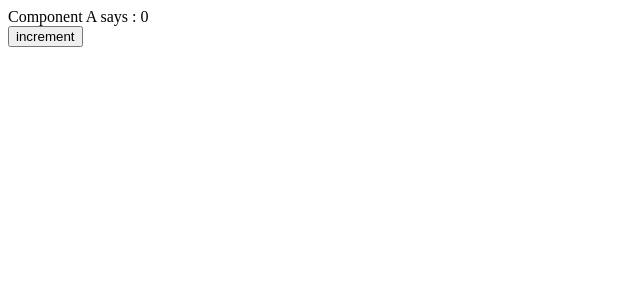
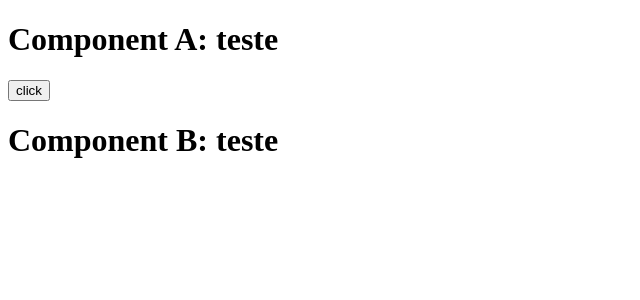
Before and after one commit to eltonleao/ignite-timer, a React (Vite) app: page / in a window 1280 px wide. Shown: the top 300 px of the page, without its empty margins (0-640 px from the left). Built offline with nearby package versions, Linux system fonts and the light colour scheme.

Commit message:
Refactor component and context names

```diff
--- a/src/Home.tsx
+++ b/src/Home.tsx
@@ -1,35 +1,43 @@
-import { useState, createContext, useContext } from "react";
+import { createContext, useContext, useState } from "react";
 
-interface TestType {
-  test: number;
-  setTest: (value: number) => void;
+interface HomeContextData {
+  teste: string;
+  setTeste: (teste: string) => void;
 }
 
-const TestContext = createContext({} as TestType);
+const HomeContext = createContext({} as HomeContextData);
 
 function ComponentA() {
-  const { test, setTest } = useContext(TestContext);
-  return <div onClick={() => setTest(test * 2)}>Component A says : {test}</div>;
-}
-
-function handleIncrement(value: number, callback: (value: number) => void) {
-  callback(value + 1);
+  const { teste, setTeste } = useContext(HomeContext);
+  return (
+    <div>
+      <h1>Component A: {teste}</h1>
+      <button
+        onClick={() => {
+          setTeste("kajdshksajd");
+        }}
+      >
+        click
+      </button>
+    </div>
+  );
 }
 
 function ComponentB() {
-  const { test, setTest } = useContext(TestContext);
+  const { teste } = useContext(HomeContext);
   return (
-    <button onClick={() => handleIncrement(test, setTest)}>increment</button>
+    <div>
+      <h1>Component B: {teste}</h1>
+    </div>
   );
 }
 
 export function Home() {
-  const [test, setTest] = useState(0);
-
+  const [teste, setTeste] = useState("teste");
   return (
-    <TestContext.Provider value={{ test, setTest }}>
+    <HomeContext.Provider value={{ teste, setTeste }}>
       <ComponentA />
       <ComponentB />
-    </TestContext.Provider>
+    </HomeContext.Provider>
   );
 }
```
